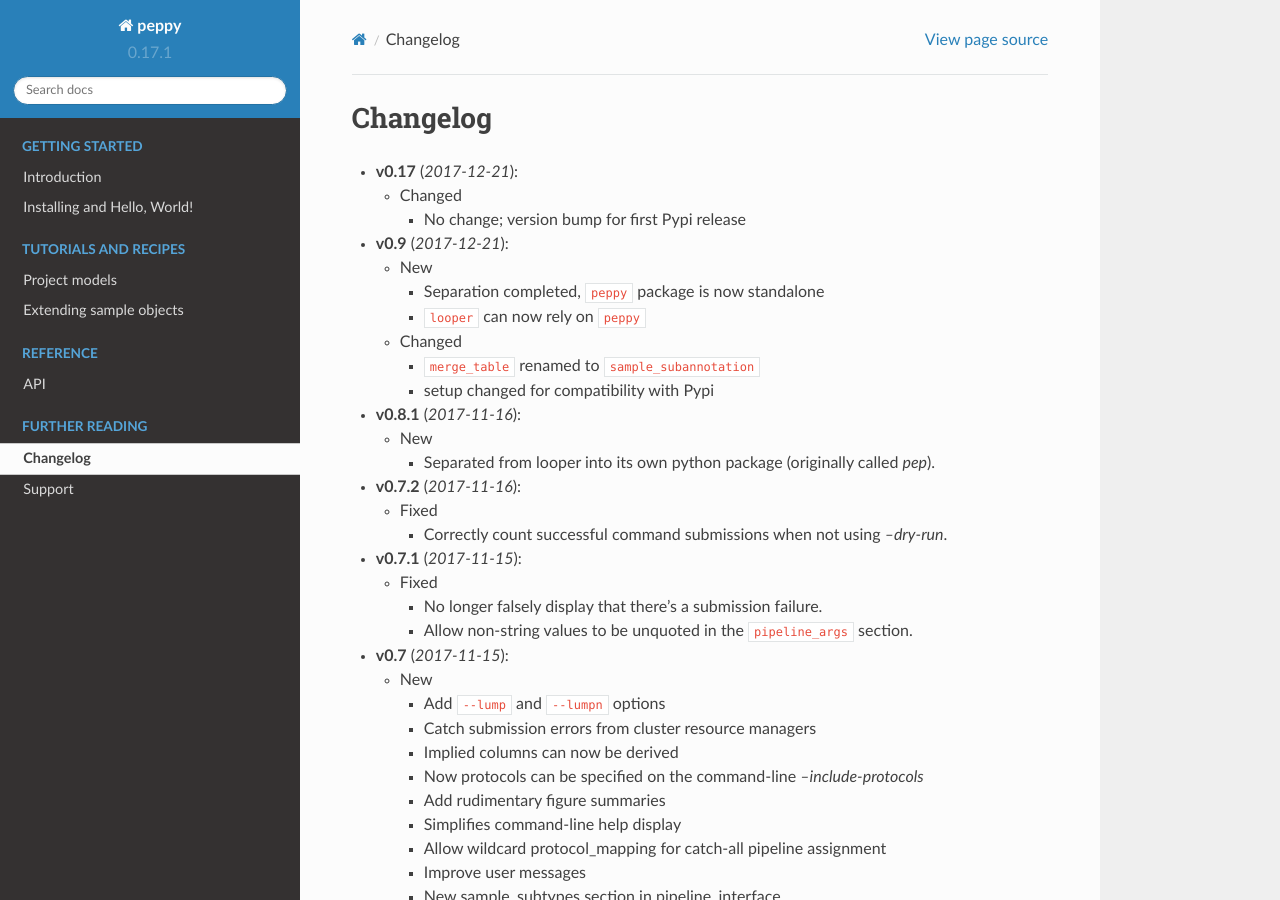
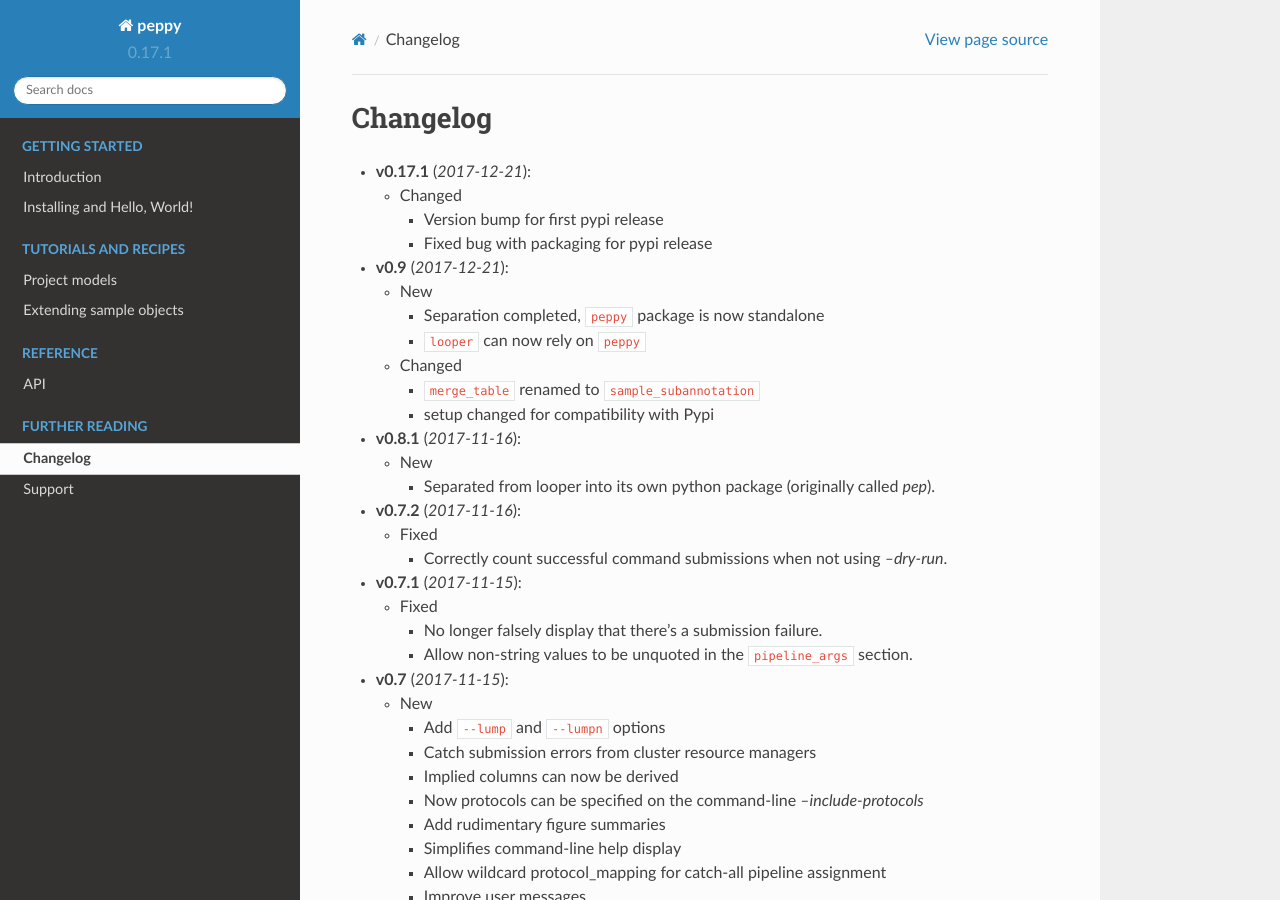
Before and after one commit to pepkit/peppy, a Sphinx documentation site: the page built from doc/source/changelog.rst, in a window 1280 px wide and 900 px high. Built offline with Sphinx 7.4.7 and the Read the Docs theme 2.0.0, drawn with Linux system fonts in a browser that asks for light colours; pages that are not in the unit, such as notebooks, are missing from menus.

Commit message:
changelog

```diff
--- a/doc/source/changelog.rst
+++ b/doc/source/changelog.rst
@@ -1,11 +1,13 @@
 Changelog
 ******************************
 
-- **v0.17** (*2017-12-21*):
+- **v0.17.1** (*2017-12-21*):
 
   - Changed
 
-    - No change; version bump for first Pypi release
+    - Version bump for first pypi release
+
+    - Fixed bug with packaging for pypi release
 
 
 - **v0.9** (*2017-12-21*):
```
